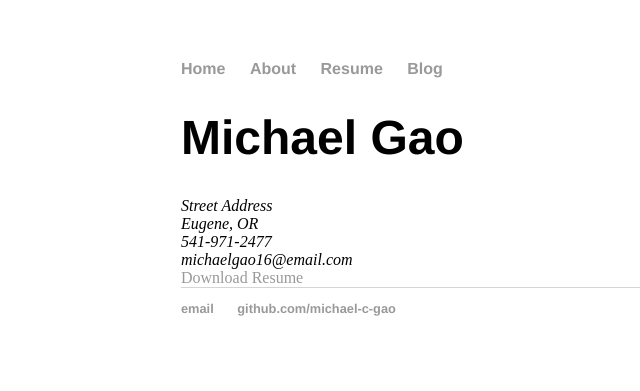
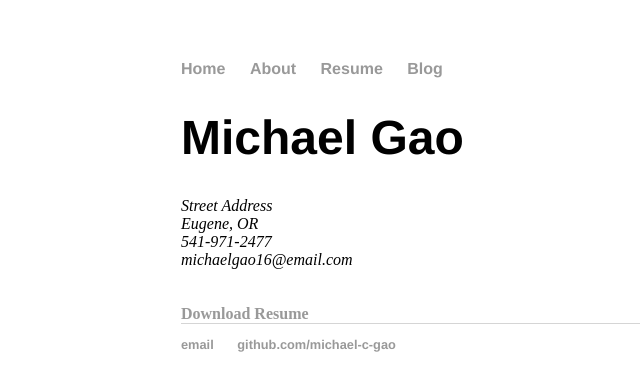
Before and after one commit to michael-c-gao/WebsiteOfMichael, a Jekyll site: the page built from resume/index.html, in a window 1280 px wide. Shown: the top 391 px of the page, without its empty margins (11-651 px from the left). Built offline with Jekyll 4.4.1, drawn with Linux system fonts in a browser that asks for light colours.

Commit message:
Update index.html

```diff
--- a/resume/index.html
+++ b/resume/index.html
@@ -12,8 +12,10 @@ title: Michael's Resume
 					541-971-2477<br>
 					<span class="obfuscate">michaelgao16@email.com</span>
 					</address>
+					<br>
+					<br>
 
-		<a href="#" class="download" title="Download Resume as PDF">Download Resume</a>
+					<a href="#" class="download" title="Download Resume as PDF"><strong>Download Resume</strong></a>
 
 					<!--<h2>Select Publications</h2>-->
 
```
